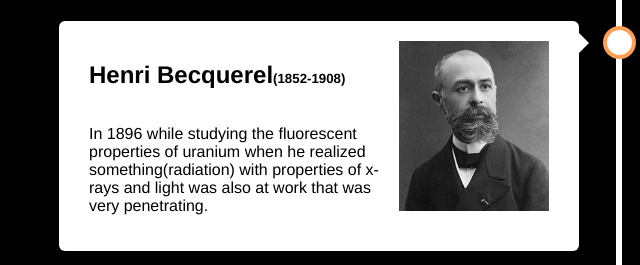
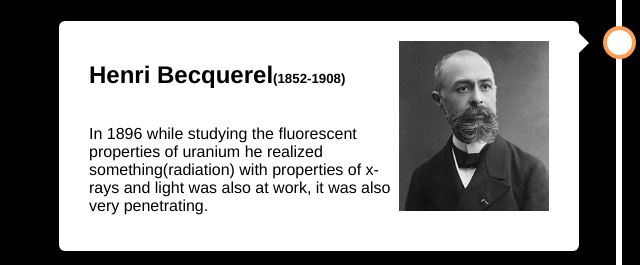
Before and after one commit to brianc37/atomtimeline, a plain HTML site: page index.html in a window 1280 px wide. Shown: the part 1420-1685 px from the top of the page, 21-661 px from the left. Drawn offline with Linux system fonts and the light colour scheme.

Commit message:
Update index.html

```diff
--- a/index.html
+++ b/index.html
@@ -47,7 +47,7 @@
 			<div class="content">
 				<h2 style="display:inline-block;">Henri Becquerel</h2><h5 style="display:inline-block;">(1852-1908)</h5>
 				<img align="right" src="./pics/Henri.jpg" alt="Henri Becquerel" style="width:150px;height:170px">
-				<p>In 1896 while studying the fluorescent properties of uranium when he realized something(radiation) with properties of x-rays and light was also at work that was very penetrating.</p>
+				<p>In 1896 while studying the fluorescent properties of uranium he realized something(radiation) with properties of x-rays and light was also at work, it was also very penetrating.</p>
 			</div>
 		</div>
 		<div class="container right">
```
